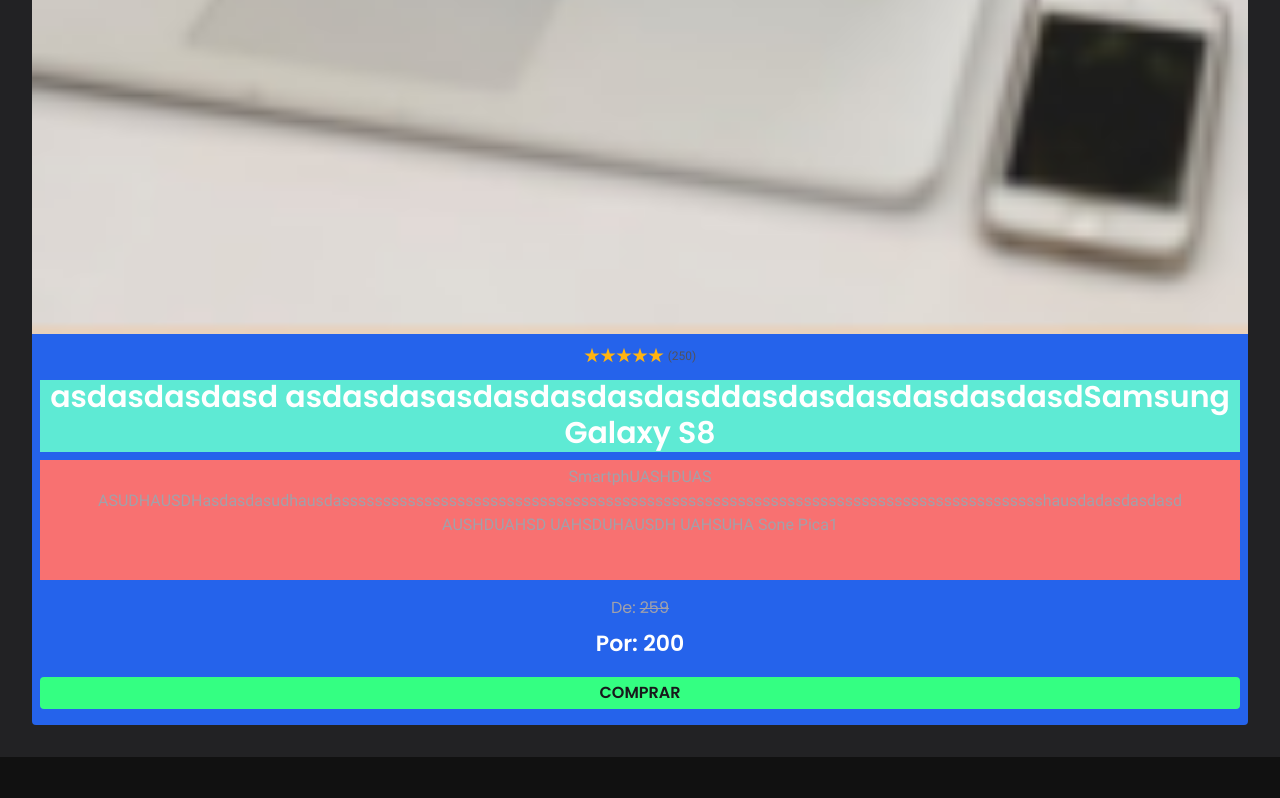
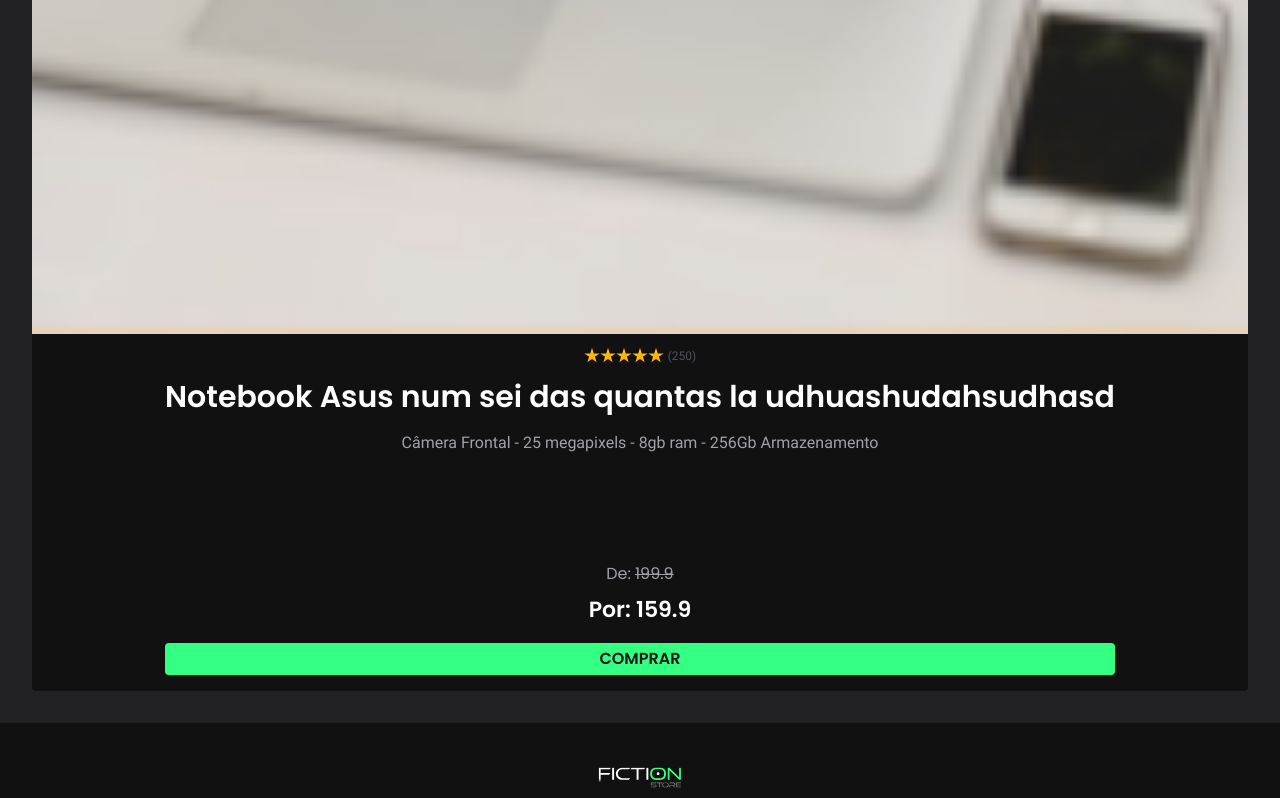
Before and after one commit to jhonicruz/atividade_final_italents, a React (Vite) app: page /produto/1 in a window 1280 px wide. Shown: the part 1277-2075 px from the top of the page. Built offline with nearby package versions, Linux system fonts and the light colour scheme; data requests are answered from the project's data file.

Commit message:
🐞 fix:
finish product single

```diff
--- a/src/pages/SingleProduct.jsx
+++ b/src/pages/SingleProduct.jsx
@@ -21,26 +21,19 @@
     }
     fetchData();
   }, [id]);
-
-  console.log(product);
+  // const { descricao, imagem, precoAntes, precoDepois } = product;
 
   if (!product) return null;
   return (
     <div className="grid grid-cols-1 p-8 pt-[100px]">
-      <Product.Root className="bg-blue-600">
-        <Product.Image src="https://images.unsplash.com/photo-1612838320302-4b3b3b3b3b3b" />
+      <Product.Root>
+        <Product.Image src={product.imagem} />
         <Product.Infos>
           <Product.Rating rate="250" />
-          <Product.Title
-            title=" asdasdasdasd asdasdasasdasdasdasdasddasdasdasdasdasdasdSamsung Galaxy S8"
-            className="text-3xl h-auto bg-teal-300"
-          />
-          <Product.Description
-            descripton="SmartphUASHDUAS ASUDHAUSDHasdasdasudhausdassssssssssssssssssssssssssssssssssssssssssssssssssssssssssssssssssssssssssssssssssssshausdadasdasdasd AUSHDUAHSD UAHSDUHAUSDH UAHSUHA Sone Pica1"
-            className="bg-red-400 w-full"
-          />
-          <Product.PriceBefore priceBefore="259" className="text-[16px] pt-2" />
-          <Product.PriceNow priceNow="200" className="text-[22px]" />
+          <Product.Title title={product.nome} className="text-3xl" />
+          <Product.Description descripton={product.descricao} />
+          <Product.PriceBefore priceBefore={product.precoAntes} className="text-[16px] pt-2" />
+          <Product.PriceNow priceNow={product.precoDepois} className="text-[22px]" />
           <Product.Button />
         </Product.Infos>
       </Product.Root>
```
